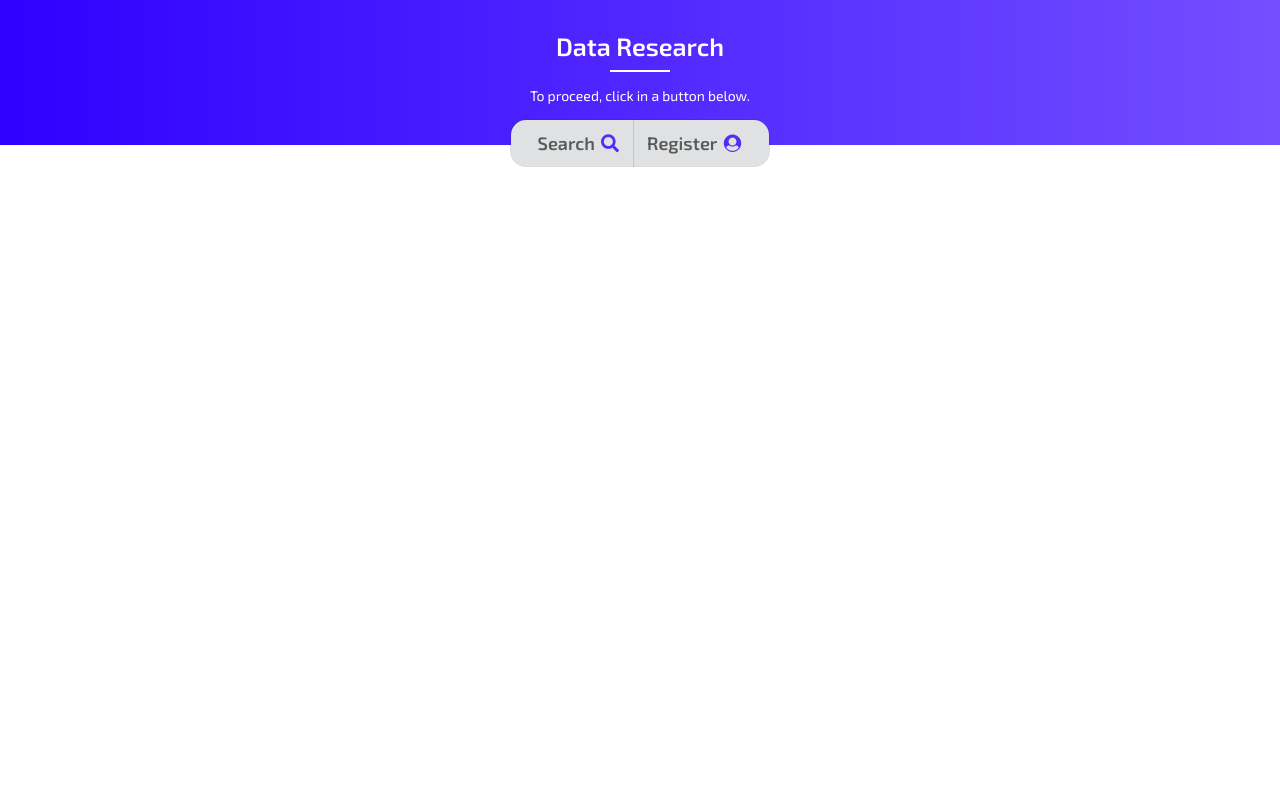
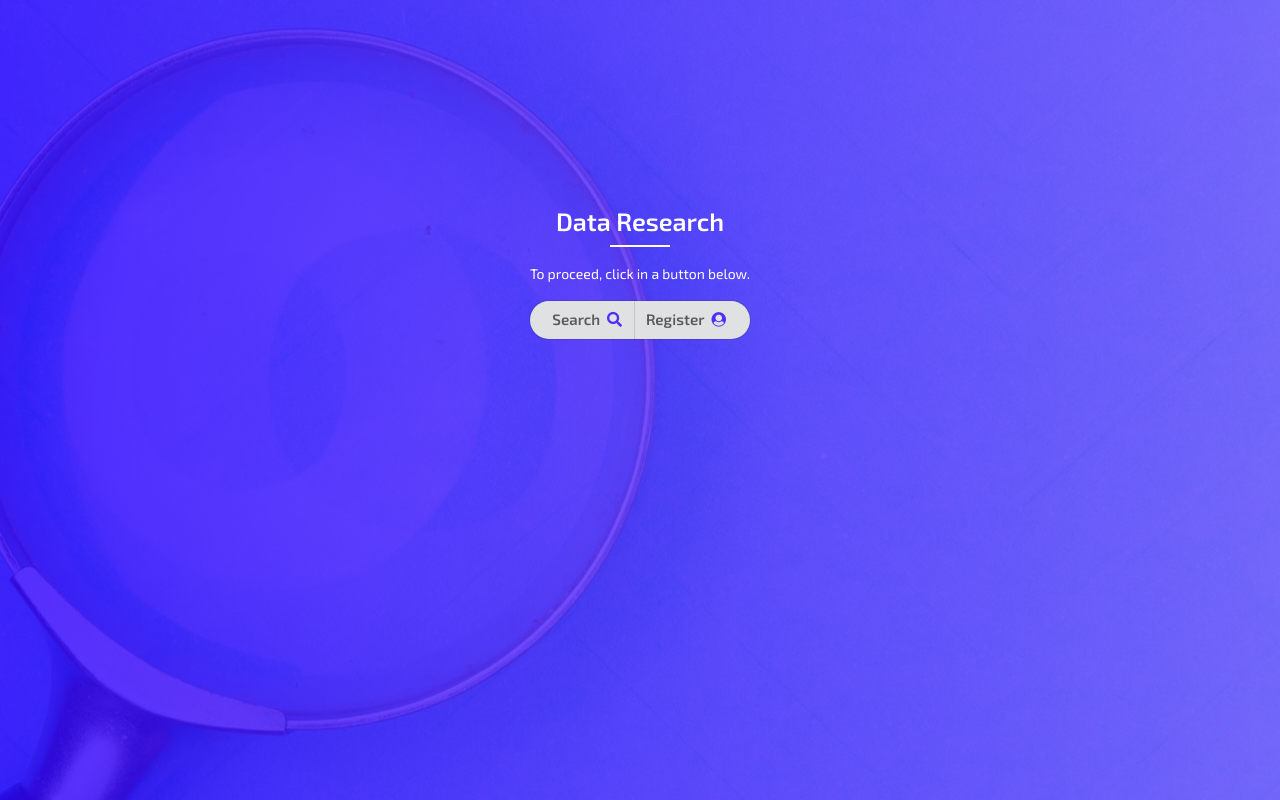
Before and after one commit to w13gehts/frontend-crud-challenge, a plain HTML site: page index.html in a window 1280 px wide. Drawn offline with nearby package versions, Linux system fonts and the light colour scheme.

Commit message:
initial design

```diff
--- a/css/style.css
+++ b/css/style.css
@@ -6,19 +6,26 @@ body {
 p {
   font-family: "Exo 2", sans-serif;
   font-size: 14px;
+  padding: 3px;
 }
 
 /* Header */
 .header_total {
-  position: fixed;
+  position: relative;
   top: 0;
   width: 100%;
+  height: 100%;
   z-index: 1;
 }
 
+.background {
+  background: linear-gradient(to right, #2f00ffd0, #744effcb),
+    url(../img/bg-search.jpg) center no-repeat;
+  height: 100%;
+  padding-top: 175px;
+}
+
 .title {
-  background: #2f00ff;
-  background: linear-gradient(to right, #2f00ff, #744eff);
   width: 100%;
   height: 145px;
   padding: 5px 0;
@@ -41,17 +48,18 @@ p {
   margin: 8px auto;
 }
 
+/* menu buttons */
 .ui .button {
   font-family: "Exo 2", sans-serif !important;
-  font-size: 18px !important;
+  font-size: 15px !important;
 }
 
 .ui .left .button {
-  border-radius: 15px 0 0 15px !important;
+  border-radius: 25px 0 0 25px !important;
 }
 
 .ui .right .button {
-  border-radius: 0 15px 15px 0 !important;
+  border-radius: 0 25px 25px 0 !important;
 }
 
 .ui .button i {
--- a/index.html
+++ b/index.html
@@ -23,6 +23,7 @@
 <body>
   <!-- header -->
   <header class="header_total">
+    <section class="background">
       <div class="title">
         <h2 class="subtitle">Data Research</h2>
         <p>To proceed, click in a button below.</p>
@@ -33,6 +34,7 @@
           <div class="right"> <button class="ui right attached button">Register<i class="user circle icon"></i></button></div>
         </div>
       </div>
+    </section>
   </header>
 
   <!-- footer -->
```
Also changed, not shown: img/bg-search.jpg (added), img/search.jpg (added). Lines whose indentation alone changed are shown as unchanged.
